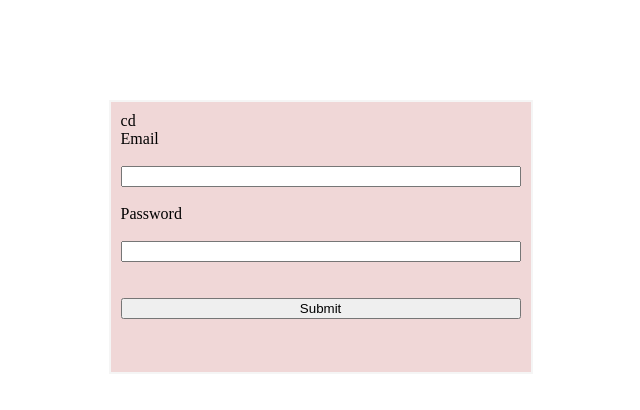
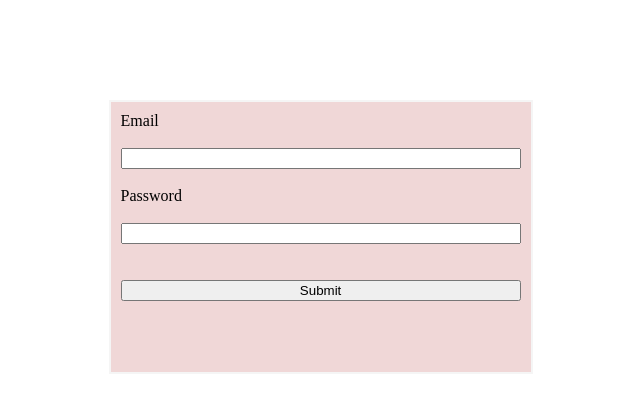
Before and after one commit to Abhi78626/Email_and_Password, a plain HTML site: page index.html in a window 1280 px wide. Shown: the whole page, without its empty margins (405-1045 px from the left). Drawn offline with Linux system fonts and the light colour scheme.

Commit message:
Update index.html

```diff
--- a/index.html
+++ b/index.html
@@ -8,7 +8,7 @@
   </head>
   <body>
 
-      <form id="form">cd
+      <form id="form">
         <label for="email">Email</label><br />
         <input type="email" id="email" name="email" required />
         <span id="emailError" class="error"></span><br />
```
